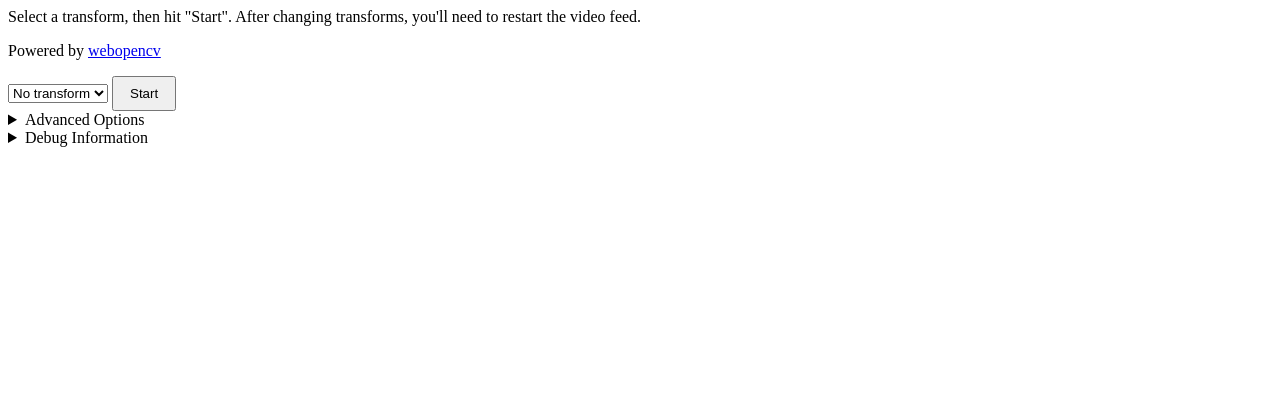
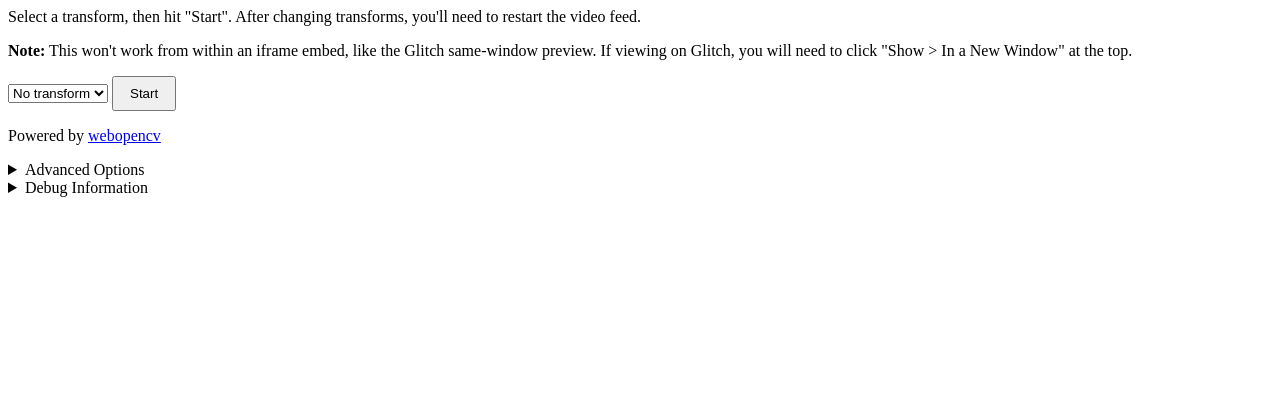
Before and after one commit to alvinwan/webopencv, a Python web app: template webopencv/templates/index.html in a window 1280 px wide. Shown: the top 420 px of the page. Before the commit the page ends 147 px from the top, so only its background shows below. Run offline with Jinja, Linux system fonts and the light colour scheme; the template is opened without the code that fills it, so the values that code supplies are empty.

Commit message:
caution about iframe

```diff
--- a/webopencv/templates/index.html
+++ b/webopencv/templates/index.html
@@ -31,7 +31,7 @@ https://github.com/aiortc/aiortc/tree/main/examples/server
 <body>
 
     <p>Select a transform, then hit "Start". After changing transforms, you'll need to restart the video feed.</p>
-    <p>Powered by <a href="https://github.com/alvinwan/webopencv">webopencv</a></p>
+    <p><b>Note:</b> This won't work from within an iframe embed, like the Glitch same-window preview. If viewing on Glitch, you will need to click "Show > In a New Window" at the top.</p>
 <select id="video-transform">
     <option value="none" selected>No transform</option>
     {% for _id in transforms %}
@@ -39,6 +39,7 @@ https://github.com/aiortc/aiortc/tree/main/examples/server
     {% endfor %}
 </select>
 <button id="action"></button>
+<p>Powered by <a href="https://github.com/alvinwan/webopencv">webopencv</a></p>
 
 <details>
     <summary>Advanced Options</summary>
```
